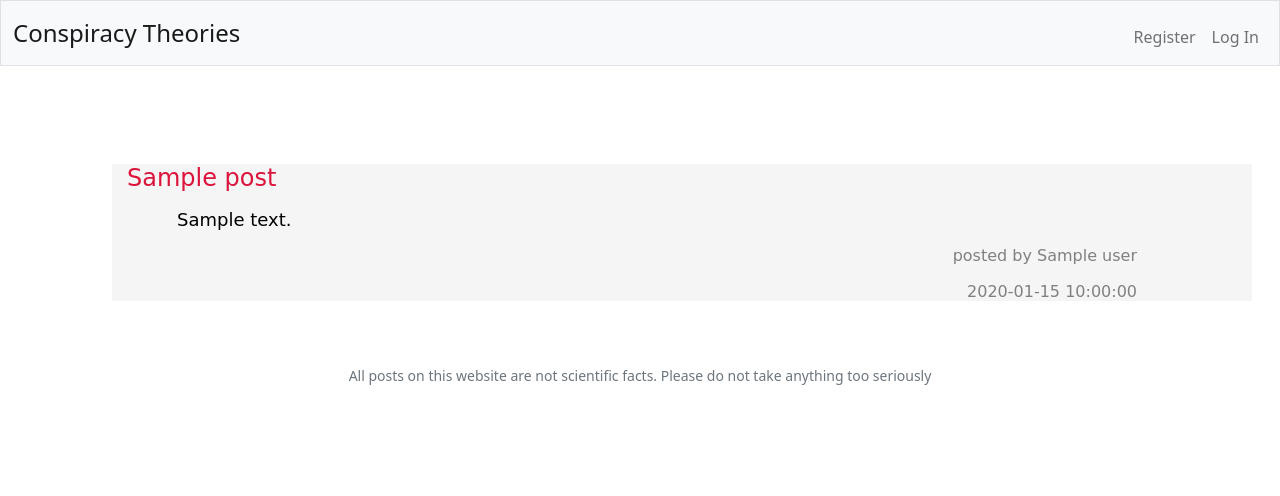
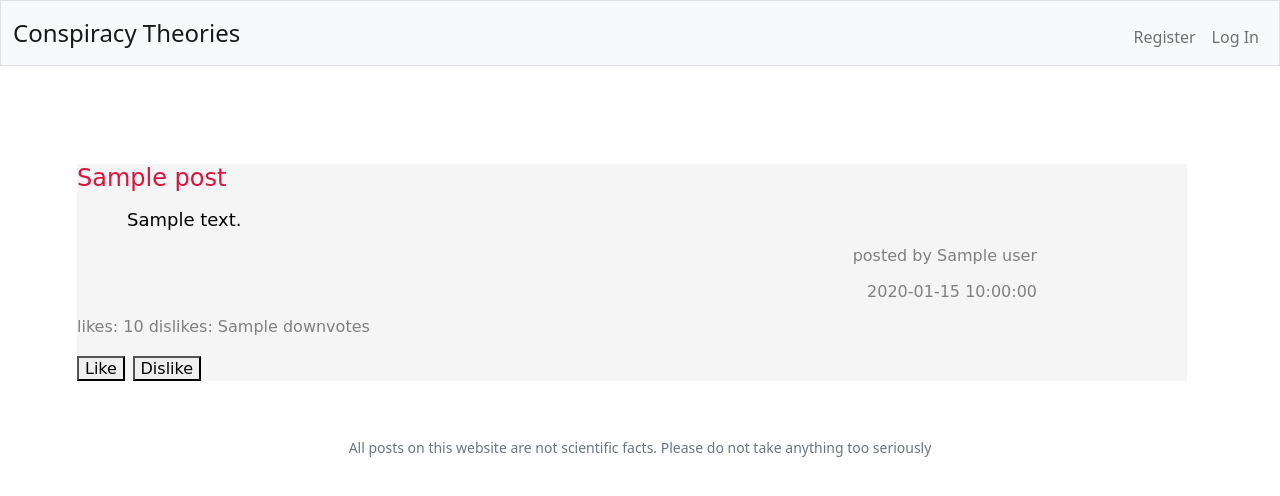
Before and after one commit to jchen-0808/conspiracy-theory, a Flask app: template templates/recents.html in a window 1280 px wide. Shown: the top 496 px of the page. Run offline with Flask 2, Linux system fonts and the light colour scheme; the template is opened without the code that fills it: most values are stand-ins (such as "Sample title", 1, 10 or a date in 2020); some libraries are stand-ins or nearby versions.

Commit message:
like button and cosmetics

```diff
--- a/app.py
+++ b/app.py
@@ -38,7 +38,9 @@ def after_request(response):
 @app.route("/")
 @login_required
 def home():
-    return render_template("home.html")
+    theories = db.execute("SELECT * FROM theories ORDER BY upvotes LIMIT 5")
+
+    return render_template("home.html", theories=theories)
 
 
 @app.route("/post", methods=["GET", "POST"])
@@ -71,7 +73,7 @@ def post():
 @login_required
 def history():
 
-    pastTheories = db.execute("SELECT * FROM theories WHERE id = ?", session["user_id"])
+    pastTheories = db.execute("SELECT * FROM theories WHERE id = ? ORDER BY date DESC", session["user_id"])
 
     return render_template("history.html", pastTheories=pastTheories)
 
@@ -176,6 +178,18 @@ def recents ():
         data = db.execute("SELECT * FROM theories ORDER BY date DESC LIMIT 10")
         return render_template("recents.html", data=data)
 
+    else:
+        if request.form["like"] == "like":
+            post = request.form.get("label")
+            likedList = db.execute("SELECT upvotes FROM theories WHERE name = ?", post)
+            likedNum = likedList[0]["upvotes"] + 1
+            db.execute("UPDATE theories SET upvotes = ?", likedNum)
+
+        elif request.form["like"] == "dislike":
+            post = request.form.get("title")
+
+        return redirect("/recents")
+
 
 @app.route("/change", methods=["GET", "POST"])
 @login_required
--- a/static/styles.css
+++ b/static/styles.css
@@ -5,8 +5,8 @@ nav .navbar-brand
 }
 
 .container {
-    margin-left: 100px;
-    margin-right: 100px;
+    margin-left: 50px;
+    margin-right: 50px;
     padding-left: 15px;
     padding-right: 15px;
     font-family: "Comic Sans MS", "Comic Sans", cursive;
@@ -22,7 +22,7 @@ nav .navbar-brand
     text-align: right;
     font-size: medium;
     font-family: "Comic Sans MS", "Comic Sans", cursive;
-    margin-right: 100px;
+    margin-right: 150px;
 }
 
 .crimson{
@@ -58,3 +58,7 @@ nav .navbar-brand
 .darkgrey{
     color:#808080
 }
+
+.votes{
+    font-size: medium;
+}
--- a/templates/history.html
+++ b/templates/history.html
@@ -64,10 +64,9 @@
                     <p class="paragraph black">{{ post.content }}</p>
                     <p class="author darkgrey">posted by {{ post.user }}</p>
                     <p class="author darkgrey">{{ post.date }}</p>
+                    <p class="votes darkgrey">likes: {{ post.upvotes }} dislikes: {{ post.downvotes }}</p>
                 </div>
                 {% endfor %}
-                    </tbody>
-                </table>
             {% endblock %}
         </main>
 
--- a/templates/recents.html
+++ b/templates/recents.html
@@ -59,15 +59,18 @@
         <main class="container-fluid py-5 text-center">
             {% block main %}
                 {% for post in data %}
-                <div class="container grey">
-                    <h1 class="leftAlign crimson">{{ post.name }}</p>
-                    <p class="paragraph black">{{ post.content }}</p>
-                    <p class="author darkgrey">posted by {{ post.user }}</p>
-                    <p class="author darkgrey">{{ post.date }}</p>
+                <div class="container">
+                    <form class="grey" action="/recents" id="like" method="post">
+                        <h1 name="title" id="title" class="leftAlign crimson">{{ post.name }}</p>
+                        <p class="paragraph black">{{ post.content }}</p>
+                        <p class="author darkgrey">posted by {{ post.user }}</p>
+                        <p class="author darkgrey">{{ post.date }}</p>
+                        <p class="votes darkgrey">likes: {{ post.upvotes }} dislikes: {{ post.downvotes }}</p>
+                        <button class="votes" name="like" value="like" type="submit" >Like</button>
+                        <button class="votes" name="like" value="dislike" type="submit">Dislike</button>
+                    </form>
                 </div>
                 {% endfor %}
-                    </tbody>
-                </table>
             {% endblock %}
         </main>
 
```
Also changed, not shown: templates/home.html (+8 -0 lines), conspiracy.db, 1 other file.
